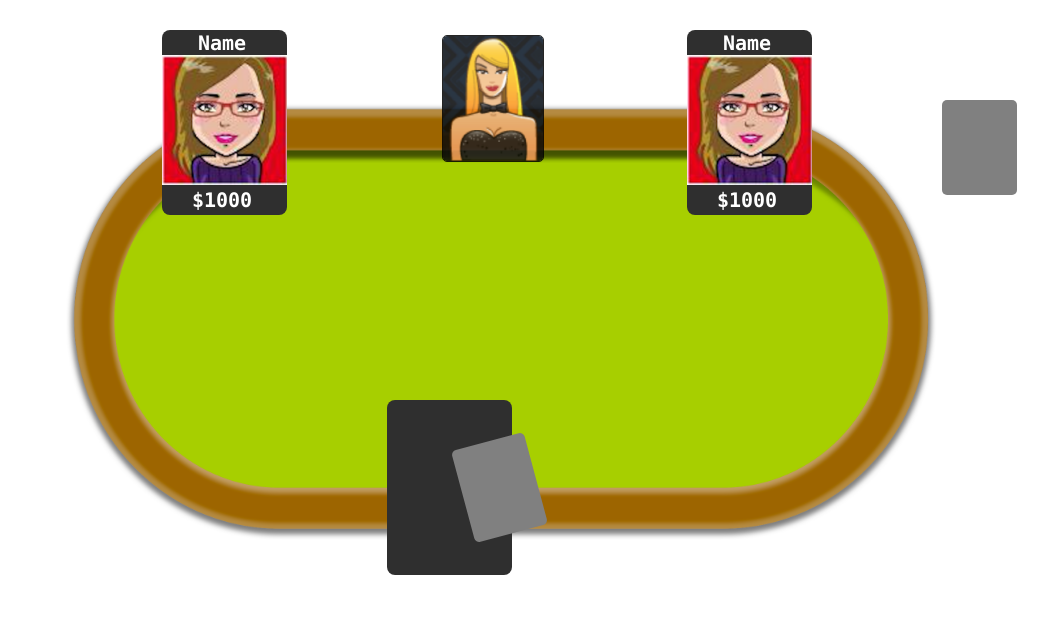
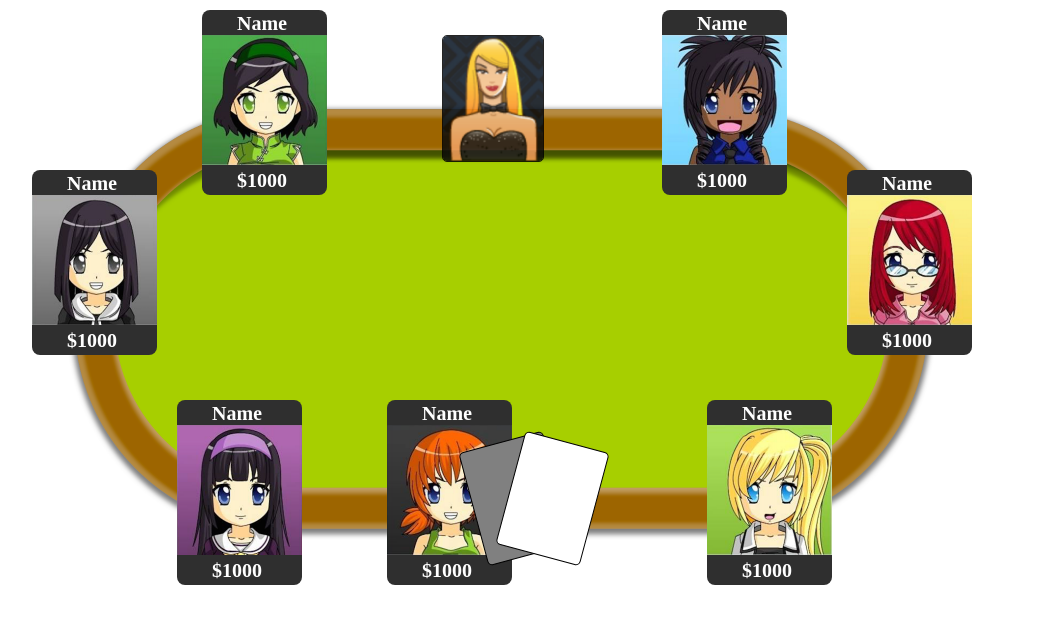
Before and after one commit to olehbusko308/javascriptPractice, a plain HTML site: page NewGUI/canvasDraw.html in a window 1280 px wide. Shown: the whole page, without its empty margins (138-1186 px from the left). Drawn offline with Linux system fonts and the light colour scheme.

Commit message:
New design was made in NewGUI and picture of cards was added

```diff
--- a/NewGUI/canvasDraw.html
+++ b/NewGUI/canvasDraw.html
@@ -1,22 +1,31 @@
 <body>
     <div id="container" width="880" height="440">
-        <canvas id="table" width="880" height="440"></canvas>
-        <canvas id="dealer" width="100" height="125";></canvas>
-        <canvas id="player" width="125" height="175"; class="chair"></canvas>
-        <canvas id="chair1" class="chair" width="125" height="185" onmouseover="hover(1)" onmouseout="unhover(1)" onclick="fold(1)"></canvas>
-        <canvas id="chair2" class="chair" width="125" height="185" onmouseover="hover(2)" onmouseout="unhover(2)" onclick="fold(2)"></canvas>
+        <canvas id="table" width="1760" height="880"></canvas>
+        <canvas id="dealer" width="200" height="250";></canvas>
+        <canvas id="player" width="250" height="370"; class="chair"></canvas>
 
-        <canvas id="card1" class="card" width="75" height="95"></canvas>
-        <canvas id="card2" class="card" width="75" height="95"></canvas>
+        <canvas id="chair1" class="chair" width="250" height="370" onmouseover="hover(1)" onmouseout="unhover(1)" onclick="fold(1)"></canvas>
+        <canvas id="chair2" class="chair" width="250" height="370" onmouseover="hover(2)" onmouseout="unhover(2)" onclick="fold(2)"></canvas>
+        <canvas id="chair3" class="chair" width="250" height="370" onmouseover="hover(3)" onmouseout="unhover(3)" onclick="fold(3)"></canvas>
+        <canvas id="chair4" class="chair" width="250" height="370" onmouseover="hover(4)" onmouseout="unhover(4)" onclick="fold(4)"></canvas>
+
+        <canvas id="chair5" class="chair" width="250" height="370" onmouseover="hover(5)" onmouseout="unhover(5)" onclick="fold(5)"></canvas>
+        <canvas id="chair6" class="chair" width="250" height="370" onmouseover="hover(6)" onmouseout="unhover(6)" onclick="fold(6)"></canvas>
+
+        <canvas id="card1" class="card" width="85" height="115"></canvas>
+        <canvas id="card2" class="card" width="85" height="115"></canvas>
     </div>
+
 </body>
 
 <script>
     var table = document.getElementById("table");
     var tableCtx = table.getContext("2d");
+    tableCtx.scale(2,2);
 
     var dealer = document.getElementById("dealer");
     var dealerCtx = dealer.getContext("2d");
+    dealerCtx.scale(2,2);
 
     var tablepic = new Image();
     var dealerpic = new Image();
@@ -44,50 +53,127 @@
         document.getElementById("chair"+x).style.opacity = 0.5;
     }
 
-    for(var i = 1; i < 3;i++){
+    for(var i = 1; i < 7;i++){
         var chair = document.getElementById("chair"+i);
         var chairCtx = chair.getContext("2d");
 
-        chairCtx.font = "bold 20px Lucida Console";
+        chairCtx.scale(2,2);
+        chairCtx.font = "bold 20px Frosty";
         chairCtx.fillStyle = "white";
         chairCtx.textAlign = "center";
+
         chairCtx.fillText("Name", 60, 20);
         chairCtx.fillText("$1000", 60, 177);
 
+    }
 
-    }
 
     var chair1 = document.getElementById("chair1");
     var chair2 = document.getElementById("chair2");
+    var chair3 = document.getElementById("chair3");
+    var chair4 = document.getElementById("chair4");
+    var chair5 = document.getElementById("chair5");
+    var chair6 = document.getElementById("chair6");
+    var player = document.getElementById("player");
+
     var chairCtx1 = chair1.getContext("2d");
     var chairCtx2 = chair2.getContext("2d");
+    var chairCtx3 = chair3.getContext("2d");
+    var chairCtx4 = chair4.getContext("2d");
+    var chairCtx5 = chair5.getContext("2d");
+    var chairCtx6 = chair6.getContext("2d");
+    var playerCtx = player.getContext("2d");
 
-    var picture = new Image();
+    var player1 = new Image();
+    var player2 = new Image();
+    var player3 = new Image();
+    var player4 = new Image();
+    var player5 = new Image();
+    var player6 = new Image();
+    var player7 = new Image();
 
-    picture.onload = function(){
-        chairCtx1.drawImage(picture, 0, 0, 308, 312, 0, 25, 125, 130);
-        chairCtx2.drawImage(picture, 0, 0, 308, 312, 0, 25, 125, 130);
+    player1.onload = function(){
+        chairCtx1.drawImage(player1, 0, 0, 820, 888, 0, 25, 125, 130);
+    }
+    player2.onload = function(){
+        chairCtx2.drawImage(player2, 0, 0, 410, 412, 0, 25, 125, 130);
+    }
+    player3.onload = function(){
+        chairCtx3.drawImage(player3, 0, 0, 410, 412, 0, 25, 125, 130);
+    }
+    player4.onload = function(){
+        chairCtx4.drawImage(player4, 0, 0, 410, 412, 0, 25, 125, 130);
+    }
+    player5.onload = function(){
+        playerCtx.drawImage(player5, 0, 0, 408, 412, 0, 25, 125, 130);
+    }
+    player6.onload = function(){
+        chairCtx5.drawImage(player6, 0, 0, 496, 496, 0, 25, 125, 130);
+    }
+    player7.onload = function(){
+        chairCtx6.drawImage(player7, 0, 0, 496, 486, 0, 25, 125, 130);
     }
 
-    picture.src = "picture.png";
+    player1.src = "femluke.png";
+    player2.src = "player1.png";
+    player3.src = "player2.png";
+    player4.src = "player3.png";
+    player5.src = "player4.png";
+    player6.src = "player5.png";
+    player7.src = "player6.png";
+
+    playerCtx.scale(2,2);
+    playerCtx.font = "bold 20px Frosty";
+    playerCtx.fillStyle = "white";
+    playerCtx.textAlign = "center";
+
+    playerCtx.fillText("Name", 60, 20);
+    playerCtx.fillText("$1000", 60, 177);
 
 </script>
 
 <style>
+    #table {
+        width: 880;
+        height: 440;
+    }
+
     .chair{
         background: #2F2F2F;
         position: absolute;
         border-radius: 8px;
+        width: 125px;
+        height: 185px;
     }
 
     #chair1 {
-        top:-70px;
-        left: 625px;
+        top:-90px;
+        left: 600px;
     }
 
     #chair2 {
-        top:-70px;
-        left: 100px;
+        top:-90px;
+        left: 140px;
+    }
+
+    #chair3 {
+        top:70px;
+        left: -30px;
+    }
+
+    #chair4 {
+        top:70px;
+        left: 785px;
+    }
+
+    #chair5 {
+        top:300px;
+        left: 645px;
+    }
+
+    #chair6 {
+        top:300px;
+        left: 115px;
     }
 
     #player {
@@ -107,6 +193,8 @@
         position: absolute;
         border-radius: 5px;
         opacity: 0.85;
+        width: 100;
+        height: 125;
 
     }
 
@@ -120,16 +208,28 @@
 
     .card {
         position:absolute;
-        background: grey;
         border-radius: 5px;
     }
 
     #card1 {
-        left: 400px;
+        left: 410px;
+        background: grey;
         top:340px;
+        border:black solid 1px;
         -ms-transform: rotate(-15deg); /* IE 9 */
         -webkit-transform: rotate(-15deg); /* Safari */
         transform: rotate(-15deg); /* Standard syntax */
     }
 
+    #card2 {
+        background: white;
+        top:340px;
+        left:447px;
+        border:black solid 1px;
+        -ms-transform: rotate(15deg); /* IE 9 */
+        -webkit-transform: rotate(15deg); /* Safari */
+        transform: rotate(15deg); /* Standard syntax */
+    }
+
+
 </style>
```
Also changed, not shown: NewGUI/femluke.png (added), NewGUI/player1.png (added), NewGUI/player2.png (added), NewGUI/player3.png (added), NewGUI/player4.png (added), NewGUI/player5.png (added), NewGUI/player6.png (added), cards1.png (added), 1 other file.
